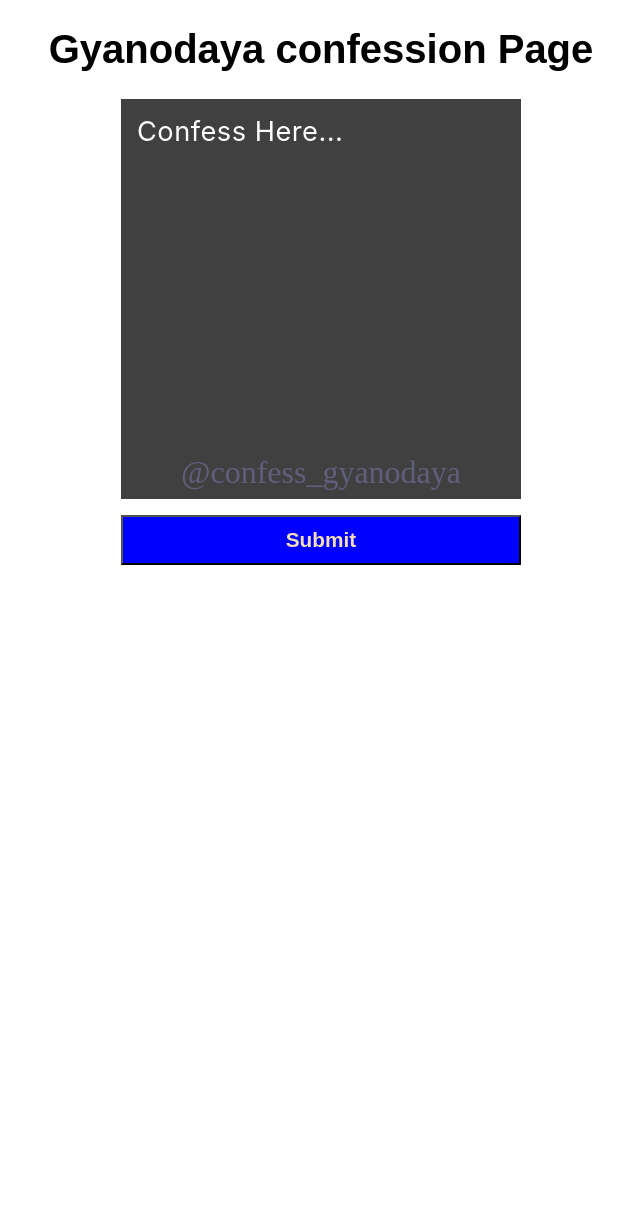
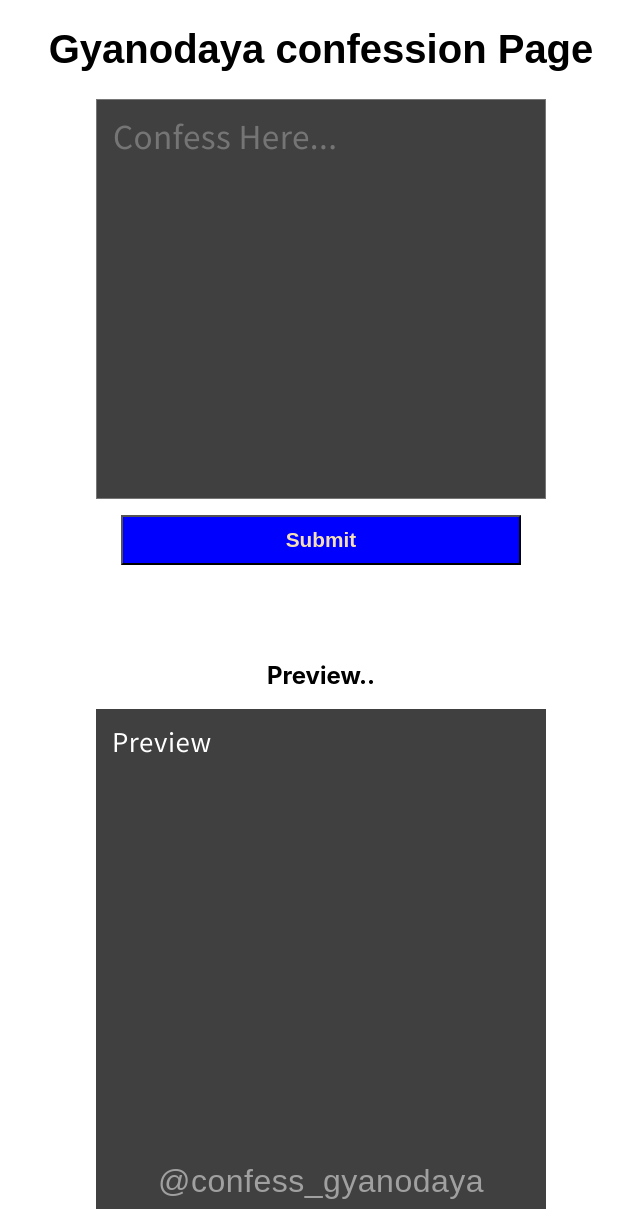
Before and after one commit to anishrajpandey/Confession-Page, a Next.js app: page / in a window 1280 px wide. Shown: the whole page, without its empty margins (319-959 px from the left). Before the commit the page ends 800 px from the top, so only its background shows below. Built offline with nearby package versions, Linux system fonts and the light colour scheme.

Commit message:
confession admin page fixes

```diff
--- a/pages/index.js
+++ b/pages/index.js
@@ -4,14 +4,21 @@ import Image from "next/image";
 
 export default function Home({ apiEndpoint }) {
   const mainElement = useRef();
-  const [ConfessText, setConfessText] = useState("Confess Here...");
+  const textPreview = useRef();
+  const [ConfessText, setConfessText] = useState("Preview");
   const [Loading, setLoading] = useState(false);
   const [ShowMessage, setShowMessage] = useState(false);
   const [SubmittedMessage, setSubmittedMessage] = useState("Submit");
 
   const handleSubmit = async () => {
+    // ********Maintaining the aspect ratio**********
+    mainElement.current.style.width =
+      0.8 * mainElement.current.clientHeight + "px";
+
+    // mainElement.current.style.aspectRatio = "4/5";s
     let dataUrl = await toPng(mainElement.current);
 
+    // mainElement.current.style.width = "450px !important";
     // ***********POSTING TO CLOUDINARY**************
     setLoading(true);
 
@@ -68,20 +75,13 @@ export default function Home({ apiEndpoint }) {
           </div>
         ) : (
           <div className="main">
-            <div className="confessPost" ref={mainElement}>
-              <span className="logo">@confess_gyanodaya</span>
-              <div
-                type="text"
-                contentEditable={true}
-                suppressContentEditableWarning={true}
-                className="textBox"
-                onFocus={() => setConfessText("")}
-              >
-                {ConfessText}
-              </div>
-            </div>
-          </div>
-        )}
+            <textarea
+              className="textArea"
+              onChange={(e) => {
+                setConfessText(e.target.value);
+              }}
+              placeholder="Confess Here..."
+            ></textarea>
             {(SubmittedMessage !== "Submitted" ? true : false) && (
               <button
                 onClick={handleSubmit}
@@ -92,9 +92,24 @@ export default function Home({ apiEndpoint }) {
                 {SubmittedMessage}
               </button>
             )}
+            <br />
+            <br />
+            <br />
+            <h2>Preview..</h2>
+            <div className="confessPost" ref={mainElement}>
+              <span className="logo">@confess_gyanodaya</span>
+              <div type="text" className="textBox" ref={textPreview}></div>
+              {ConfessText}
+            </div>
+          </div>
+        )}
+
         {ShowMessage && (
+          <div className="msgContainer">
             <div className="msgBox">
+              {/* <div className="line"></div> */}
               <span>&#10003;</span> <p>Submitted</p>
+            </div>
           </div>
         )}
       </div>
--- a/styles/globals.css
+++ b/styles/globals.css
@@ -1,4 +1,4 @@
-@import url("https://fonts.googleapis.com/css2?family=Catamaran:wght@400;700&display=swap");
+@import url("https://fonts.googleapis.com/css2?family=Source+Sans+Pro&display=swap");
 
 html,
 body {
@@ -47,14 +47,22 @@ h3 {
 }
 /* ***************************** */
 .confessPost {
-  width: max(30%, 400px);
-  min-height: 400px;
+  min-width: 450px;
+  min-height: 500px;
+  max-width: 600px;
   background-color: #404040;
   color: white;
   position: relative;
+  line-height: 1.2;
+  letter-spacing: 0.5px;
+  font-size: 1.8rem;
+  padding: 1rem;
+  padding-block-end: 2.5rem;
+  font-family: "Source Sans Pro", sans-serif;
+  margin-bottom: 1rem;
 }
 .confessPost .logo {
-  color: hsl(240, 30%, 61%);
+  color: hksl(240, 30%, 61%);
   position: absolute;
   display: block;
   bottom: -10px;
@@ -62,18 +70,39 @@ h3 {
   transform: translate(-50%, -50%);
   opacity: 0.5;
   font-size: 2rem;
+  text-align: justify;
 
-  font-family: "Love Ya Like A Sister", cursive;
+  font-family: sans-serif;
 }
-.confessPost .textBox {
+/* .confessPost .textBox {
   display: block;
   width: 100%;
   min-height: 400px;
-  height: min-content;
+  max-width: 500px;
+  line-height: 1.3;
   letter-spacing: 0.5px;
-  font-size: 1.7rem;
+  font-size: 1.8rem;
   padding: 1rem;
   padding-block-end: 2.5rem;
+  font-family: "Catamaran";
+  background-color: red;
+} */
+.textArea {
+  display: block;
+
+  min-width: 400px;
+  min-height: 400px;
+  line-height: 1.2;
+  letter-spacing: 0.4px;
+  font-size: 2.2rem;
+  padding: 1rem;
+  padding-block-end: 2.5rem;
+  font-family: "Source Sans Pro", sans-serif;
+
+  resize: none;
+  background-color: #404040;
+  width: max(30%, 450px);
+  color: white;
 }
 
 .confessPost .textBox:focus {
@@ -85,7 +114,9 @@ h3 {
   display: flex;
   justify-content: center;
   align-items: center;
+  flex-direction: column;
 }
+
 .loaderBox {
   display: grid;
   height: 57vh;
@@ -96,16 +127,14 @@ h3 {
   text-align: center;
 }
 .msgBox {
-  position: relative;
-  bottom: -2rem;
   background-color: rgb(4, 255, 4);
   width: 500px;
   height: 70px;
-  left: 33.5%;
   font-size: 1.5rem;
   display: flex;
   align-items: center;
   justify-content: center;
+  position: relative;
   gap: 1rem;
   border-radius: 0.8rem;
   font-weight: normal;
@@ -120,7 +149,19 @@ h3 {
   width: 5rem;
   display: inline-grid;
   place-content: center;
+  margin-right: -2rem;
 }
+.msgContainer {
+  display: flex;
+  justify-content: center;
+  align-items: center;
+  width: 100%;
+  height: 100px;
+  position: absolute;
+  top: 100%;
+  animation: swipe 200ms cubic-bezier(0.215, 0.61, 0.355, 1) forwards;
+}
+
 .msgBox::before {
   content: "";
   width: 100%;
@@ -129,11 +170,16 @@ h3 {
   position: absolute;
   bottom: 0;
   transform: translateX(-100%);
-  animation: load 3s ease-in-out forwards;
+  animation: load 3s ease-in-out forwards alternate-reverse;
+}
+@keyframes swipe {
+  to {
+    top: 80%;
+  }
 }
 @keyframes load {
   to {
-    transform: translateX(0);
+    transform: translateX(0%);
   }
 }
 @media (max-width: 400px) {
@@ -145,10 +191,15 @@ h3 {
     /* bottom: 20rem; */
     font-size: 1.4rem;
     width: 100%;
-    left: 0px;
+
     height: 70px;
   }
   h1 {
     font-size: 1.5rem;
   }
 }
+@media screen and (max-width: 900px) {
+  .msgBox {
+    /* right: 10%; */
+  }
+}
```
Also changed, not shown: pages/admin.js (+93 -7 lines), styles/admin.module.css (+87 -1 lines). Lines whose indentation alone changed are shown as unchanged.
